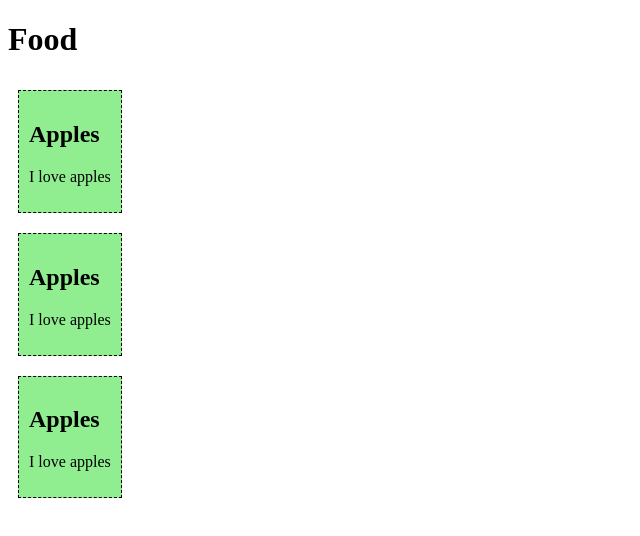
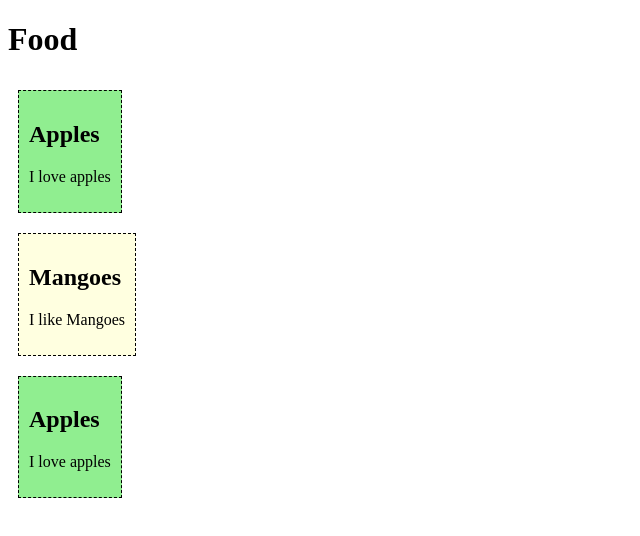
Before and after one commit to JcAPC/webprog-ss231-vuejs, a Vue app in the folder vue-project/: page / in a window 1280 px wide. Shown: the top 536 px of the page, without its empty margins (0-640 px from the left). Built offline with nearby package versions, Linux system fonts and the light colour scheme.

Commit message:
added fooditem2

```diff
--- a/vue-project/src/App.vue
+++ b/vue-project/src/App.vue
@@ -1,7 +1,7 @@
 <template>
   <h1>Food</h1>
   <food-item/> <br>
-  <food-item/> <br>
+  <food-item2/> <br>
   <food-item/> <br>
 
 </template>
--- /dev/null
+++ b/vue-project/src/components/FoodItem2.vue
@@ -0,0 +1,27 @@
+<template>
+    <div  class="mango">
+      <h2>{{ name }}</h2>
+      <p>{{ message }}</p>
+    </div>
+  </template>
+
+  <script>
+  export default {
+    data() {
+      return {
+        name: 'Mangoes',
+        message: 'I like Mangoes'
+      }
+    }
+  };
+  </script>
+
+  <style>
+    .mango {
+    border: dashed black 1px;
+    display: inline-block;
+    margin: 10px;
+    padding: 10px;
+    background-color: lightyellow;
+  }
+  </style>
--- a/vue-project/src/main.js
+++ b/vue-project/src/main.js
@@ -2,9 +2,12 @@
 
 import App from './App.vue'
 import FoodItem from './components/FoodItem.vue'
+import FoodItem2 from './components/FoodItem2.vue'
+
 
 const app = createApp(App)
 
 app.component('food-item', FoodItem)
+app.component('food-item2', FoodItem2)
 
 app.mount('#app')
```
